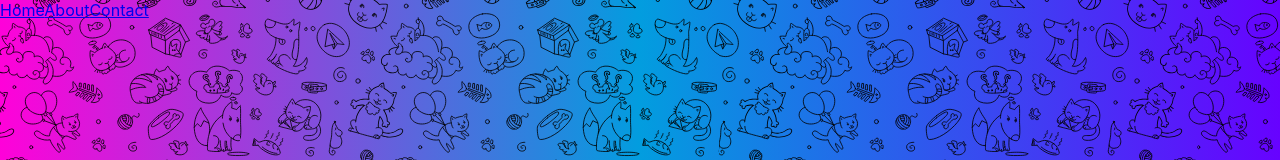
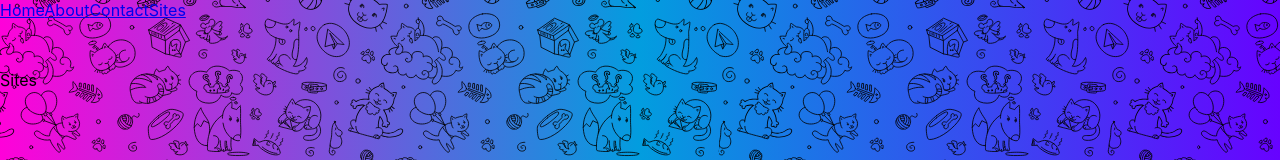
Before and after one commit to Elkhan2003/project-hub, a React (Create React App) app: page /#/sites in a window 1280 px wide. Shown: the top 160 px of the page. Built offline with nearby package versions, Linux system fonts and the light colour scheme.

Commit message:
add block site to wrapper

```diff
--- a/src/components/wrapper/Wrapper.tsx
+++ b/src/components/wrapper/Wrapper.tsx
@@ -5,6 +5,7 @@ import { Routes, Route, Link } from "react-router-dom";
 import { Home } from "../../pages/Home";
 import { About } from "../../pages/About";
 import { Contact } from "../../pages/Contact";
+import { Sites } from "../../pages/Sites";
 
 export const Wrapper = () => {
 	return (
@@ -15,6 +16,7 @@ export const Wrapper = () => {
 						<Link to="/">Home</Link>
 						<Link to="/about">About</Link>
 						<Link to="/contact">Contact</Link>
+						<Link to="/sites">Sites</Link>
 					</header>
 					<main className={style.main}>
 						<section>
@@ -23,6 +25,7 @@ export const Wrapper = () => {
 									<Route path="/" element={<Home />} />
 									<Route path="/about" element={<About />} />
 									<Route path="/contact" element={<Contact />} />
+									<Route path="/sites" element={<Sites />} />
 								</Routes>
 							</div>
 						</section>
--- /dev/null
+++ b/src/pages/Sites.tsx
@@ -0,0 +1,7 @@
+import React from 'react'
+
+export const Sites = () => {
+  return (
+    <div>Sites</div>
+  )
+}
```
